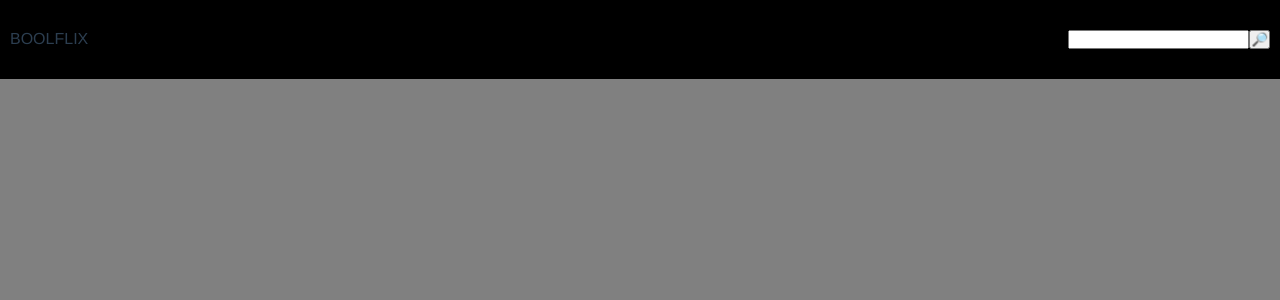
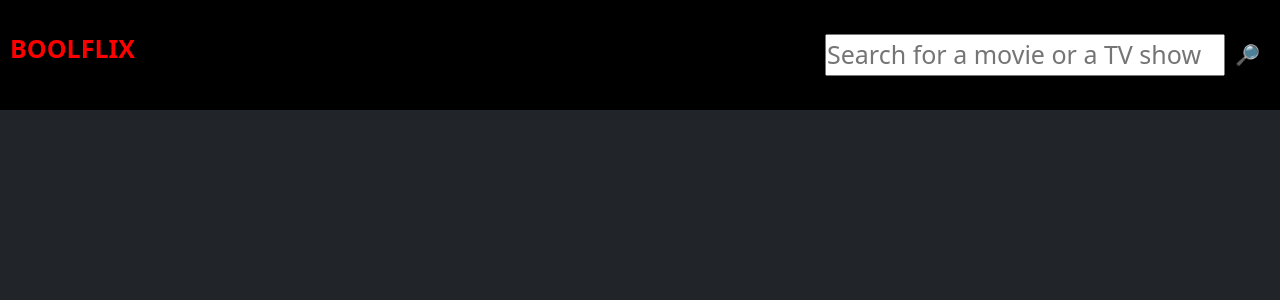
Before and after one commit to cincenfrank/vue-boolflix, a Vue app: page / in a window 1280 px wide. Shown: the top 300 px of the page. Built offline with nearby package versions, Linux system fonts and the light colour scheme.

Commit message:
added bootstrap and minor bugfixing

```diff
--- a/package.json
+++ b/package.json
@@ -10,6 +10,7 @@
   },
   "dependencies": {
     "axios": "^0.24.0",
+    "bootstrap": "^5.1.3",
     "core-js": "^3.6.5",
     "vue": "^2.6.11"
   },
--- a/src/App.vue
+++ b/src/App.vue
@@ -1,17 +1,18 @@
 <template>
-  <div id="app">
+  <div id="app" class="vh-100 overflow-hidden">
     <header>
       <nav>
         <span>BOOLFLIX</span>
         <SearchBar @onSearch="onSearch"></SearchBar>
       </nav>
     </header>
-    <main>
-      <h2 v-if="moviesList.length > 0">Movies</h2>
-      <div class="shell">
+    <main class="overflow-auto h-100 bg-dark">
+      <div class="container">
+        <SearchPage v-if="searchPage" :queryString="queryString"></SearchPage>
+        <!-- <h2 v-if="moviesList.length > 0">Movies</h2>
+      <div class="row row-cols-2 row-cols-md-3 row-cols-lg-4 row-cols-xl-5">
+        <div class="col p-0" v-for="movie in moviesList" :key="movie.id">
           <MediaCard
-          v-for="movie in moviesList"
-          :key="movie.id"
             :title="movie.title"
             :countryCode="movie.original_language"
             :originalTitle="movie.original_title"
@@ -19,6 +20,7 @@
             :posterPath="movie.poster_path"
             :overview="movie.overview"
           ></MediaCard>
+        </div>
       </div>
       <h2 v-if="seriesList.length > 0">TV Series</h2>
       <div class="shell">
@@ -32,51 +34,58 @@
           :posterPath="serie.poster_path"
           :overview="serie.overview"
         ></MediaCard>
+      </div> -->
       </div>
     </main>
   </div>
 </template>
 
 <script>
-import axios from "axios";
 import SearchBar from "./components/SearchBar.vue";
-import MediaCard from "./components/MediaCard.vue";
+import SearchPage from "./components/SearchPage.vue";
+// import MediaCard from "./components/MediaCard.vue";
 export default {
   name: "App",
-  components: { SearchBar, MediaCard },
+  components: { SearchBar, SearchPage },
   data() {
-    return {
-      apiKey: "4315a46b8f5cb187030ac497d365dea0",
-      apiEndpoint: "https://api.themoviedb.org/3",
-      apiConfig: {
-        movies: {
-          url: "/search/movie",
-          variableListName: "moviesList",
-        },
-        series: {
-          url: "/search/tv",
-          variableListName: "seriesList",
-        },
-      },
-      moviesList: [],
-      seriesList: [],
-    };
+    return { queryString: "", searchPage: false };
+    //   return {
+    //     apiKey: "4315a46b8f5cb187030ac497d365dea0",
+    //     apiEndpoint: "https://api.themoviedb.org/3",
+    //     apiConfig: {
+    //       movies: {
+    //         url: "/search/movie",
+    //         variableListName: "moviesList",
+    //       },
+    //       series: {
+    //         url: "/search/tv",
+    //         variableListName: "seriesList",
+    //       },
+    //     },
+    //     moviesList: [],
+    //     seriesList: [],
+    //   };
   },
   methods: {
-    onSearch(queryString) {
-      this.search("movies", queryString);
-      this.search("series", queryString);
+    onSearch(newQueryString) {
+      if (newQueryString.trim()) {
+        // debugger;
+        this.queryString = newQueryString;
+        this.searchPage = true;
+      }
+      // this.search("movies", queryString);
+      // this.search("series", queryString);
     },
-    search(apiType, queryText) {
-      axios
-        .get(this.apiEndpoint + this.apiConfig[apiType].url, {
-          params: { api_key: this.apiKey, query: queryText },
-        })
-        .then((resp) => {
-          console.log(resp.data);
-          this[this.apiConfig[apiType].variableListName] = resp.data.results;
-        });
-    },
+    // search(apiType, queryText) {
+    //   axios
+    //     .get(this.apiEndpoint + this.apiConfig[apiType].url, {
+    //       params: { api_key: this.apiKey, query: queryText },
+    //     })
+    //     .then((resp) => {
+    //       console.log(resp.data);
+    //       this[this.apiConfig[apiType].variableListName] = resp.data.results;
+    //     });
+    // },
 
     // searchSeries(searchedText) {
     //   axios
@@ -92,12 +101,12 @@ export default {
 
 <style lang="scss">
 @import "@/styles/app.scss";
-#app {
-  font-family: Avenir, Helvetica, Arial, sans-serif;
-  -webkit-font-smoothing: antialiased;
-  -moz-osx-font-smoothing: grayscale;
-  text-align: center;
-  color: #2c3e50;
+// #app {
+// font-family: Avenir, Helvetica, Arial, sans-serif;
+// -webkit-font-smoothing: antialiased;
+// -moz-osx-font-smoothing: grayscale;
+// text-align: center;
+// color: #2c3e50;
 // margin-top: 60px;
-}
+// }
 </style>
--- a/src/components/MediaCard.vue
+++ b/src/components/MediaCard.vue
@@ -3,24 +3,24 @@
     <img :src="posterUrl" :alt="title + ' poster'" />
     <div class="card-overlay">
       <p>
-        <strong>Title </strong>
+        <strong>Title: </strong>
         <span>{{ title }}</span>
       </p>
       <p>
-        <strong>Original Country </strong>
+        <strong>Original Language: </strong>
         <span> {{ countryFlag }}</span>
       </p>
-      <p>
-        <strong>Original Title </strong>
+      <p v-if="originalTitle !== title">
+        <strong>Original Title: </strong>
         <span> {{ originalTitle }}</span>
       </p>
       <p>
-        <strong>Voto </strong>
-        <StarsRank :rank="rankStarNumber"></StarsRank>
+        <strong>Voto: </strong>
+        <StarsRank :rank="rankStarNumber" class="stars-rank"></StarsRank>
       </p>
-      <p>
-        <strong>Overview </strong>
-        <span> {{ overview }}</span>
+      <strong>Overview </strong>
+      <p class="overview">
+        <span> {{ overview ? overview : "overview not available" }}</span>
       </p>
     </div>
   </div>
@@ -47,6 +47,15 @@ export default {
         es: "🇪🇸",
         de: "🇩🇪",
         fr: "🇫🇷",
+        sv: "🇸🇪",
+        cs: "🇨🇿",
+        pl: "🇵🇱",
+        pt: "🇵🇹",
+        hi: "🇮🇳",
+        tl: "🇵🇭",
+        ko: "🇰🇷",
+        zh: "🇨🇳",
+        hr: "🇭🇷",
         default: "🗺",
       },
       posterBaseUrl: "https://image.tmdb.org/t/p/",
@@ -56,13 +65,18 @@ export default {
   methods: {},
   computed: {
     posterUrl() {
-      return this.posterBaseUrl + this.defaultImageSize + this.posterPath;
+      if (this.posterPath) {
+        return this.posterBaseUrl + this.defaultImageSize + this.posterPath;
+      } else {
+        return require("@/assets/no_image.jpeg");
+      }
     },
 
     countryFlag() {
-      if (Object.keys(this.flagObject).includes(this.countryCode)) {
-        return this.flagObject[this.countryCode];
+      if (this.flagObject[this.countryCode.toLowerCase()]) {
+        return this.flagObject[this.countryCode.toLowerCase()];
       }
+      console.log(this.countryCode);
       return this.flagObject.default;
     },
     rankStarNumber() {
--- a/src/components/SearchBar.vue
+++ b/src/components/SearchBar.vue
@@ -1,7 +1,13 @@
 <template>
-  <div>
-    <input type="text" v-model="inputText" @keydown.enter="startSearch" />
-    <button @click="startSearch">🔎</button>
+  <div class="search-bar">
+    <input
+      class="search-box"
+      type="text"
+      v-model="inputText"
+      @keydown.enter="startSearch"
+      placeholder="Search for a movie or a TV show"
+    />
+    <div class="search-button" @click="startSearch">🔎</div>
   </div>
 </template>
 
--- /dev/null
+++ b/src/components/SearchPage.vue
@@ -0,0 +1,91 @@
+<template>
+  <div>
+    <h2 v-if="moviesList.length > 0" class="text-white">Movies</h2>
+    <div class="row row-cols-2 row-cols-md-3 row-cols-lg-4 row-cols-xl-5">
+      <div class="col p-0" v-for="movie in moviesList" :key="movie.id">
+        <MediaCard
+          :title="movie.title"
+          :countryCode="movie.original_language"
+          :originalTitle="movie.original_title"
+          :rank="movie.vote_average"
+          :posterPath="movie.poster_path"
+          :overview="movie.overview"
+        ></MediaCard>
+      </div>
+    </div>
+
+    <h2 v-if="seriesList.length > 0" class="text-white">TV Series</h2>
+    <div class="row row-cols-2 row-cols-md-3 row-cols-lg-4 row-cols-xl-5">
+      <div class="col p-0" v-for="serie in seriesList" :key="serie.id">
+        <MediaCard
+          :title="serie.name"
+          :countryCode="serie.original_language"
+          :originalTitle="serie.original_name"
+          :rank="serie.vote_average"
+          :posterPath="serie.poster_path"
+          :overview="serie.overview"
+        ></MediaCard>
+      </div>
+    </div>
+  </div>
+</template>
+
+<script>
+import axios from "axios";
+import MediaCard from "./MediaCard.vue";
+
+export default {
+  components: { MediaCard },
+  name: "SearchPage",
+  props: { queryString: String },
+  data() {
+    return {
+      apiKey: "4315a46b8f5cb187030ac497d365dea0",
+      apiEndpoint: "https://api.themoviedb.org/3",
+      apiConfig: {
+        movies: {
+          url: "/search/movie",
+          variableListName: "moviesList",
+        },
+        series: {
+          url: "/search/tv",
+          variableListName: "seriesList",
+        },
+      },
+      moviesList: [],
+      seriesList: [],
+    };
+  },
+
+  methods: {
+    onSearch() {
+      if (this.queryString.trim()) {
+        // debugger;
+        this.search("movies", this.queryString);
+        this.search("series", this.queryString);
+      }
+    },
+    search(apiType, queryText) {
+      axios
+        .get(this.apiEndpoint + this.apiConfig[apiType].url, {
+          params: { api_key: this.apiKey, query: queryText },
+        })
+        .then((resp) => {
+          console.log(resp.data);
+          this[this.apiConfig[apiType].variableListName] = resp.data.results;
+        });
+    },
+  },
+  watch: {
+    queryString: function () {
+      this.onSearch();
+    },
+  },
+  mounted() {
+    this.onSearch();
+  },
+};
+</script>
+
+<style>
+</style>
--- a/src/styles/app.scss
+++ b/src/styles/app.scss
@@ -1,11 +1,16 @@
 @import "variables.scss";
+@import "search_bar.scss";
 @import "media_card.scss";
+
 header {
   nav {
     display: flex;
     justify-content: space-between;
     background-color: black;
-    padding: 30px 10px;
+    padding: $padding-10 * 3 $padding-10;
+    color: red;
+    font-weight: bold;
+    font-size: 25px;
   }
 }
 * {
@@ -16,10 +21,3 @@ header {
 body {
   background-color: gray;
 }
-main {
-  .shell {
-    display: flex;
-    flex-wrap: wrap;
-    gap: $poster-gap;
-  }
-}
--- a/src/styles/media_card.scss
+++ b/src/styles/media_card.scss
@@ -1,37 +1,53 @@
 .media-card {
   //   margin: 10px;
+  padding: 0;
   position: relative;
   display: inline-block;
   //   overflow: auto;
   //   height: 500px;
-  flex-basis: calc(
-    (100% / $poster-elements) -
-      (($poster-gap * ($poster-elements - 1)) / $poster-elements)
-  );
+  overflow: hidden;
+  width: 100%;
+  height: 100%;
+  //   flex-basis: calc(
+  //     (100% / $poster-elements) -
+  //       (($poster-gap * ($poster-elements - 1)) / $poster-elements)
+  //   );
   img {
     height: 100%;
     width: 100%;
     object-fit: cover;
+    transition: filter $card-animation-time;
   }
   &:hover {
+    img {
+      filter: blur(5px);
+    }
     .card-overlay {
       opacity: 1;
+      top: 0;
     }
   }
   .card-overlay {
-    padding: 10px;
+    padding: $padding-10;
     height: 100%;
     position: absolute;
-    top: 0;
+    top: 100%;
     bottom: 0;
     left: 0;
     right: 0;
     display: flex;
     flex-direction: column;
-    background-color: rgba(2, 2, 2, 0.8);
+    background-color: rgba(2, 2, 2, 0.6);
     color: white;
     opacity: 0;
-    transition: opacity 0.4s;
-    overflow: auto;
+    transition: all $card-animation-time;
+    // transition: heigth $card-animation-time;
+    overflow: hidden;
+    .stars-rank {
+      display: inline-block;
+    }
+    .overview {
+      overflow: auto;
+    }
   }
 }
--- /dev/null
+++ b/src/styles/search_bar.scss
@@ -0,0 +1,19 @@
+.search-bar {
+  display: flex;
+  justify-content: center;
+  align-items: center;
+  .search-box {
+    min-width: 400px;
+  }
+  .search-button {
+    // display: inline-block;
+    padding: $padding-10;
+    cursor: pointer;
+    font-size: 20px;
+    transition: transform 0.5s;
+
+    &:hover {
+      transform: scale(1.5);
+    }
+  }
+}
--- a/src/styles/variables.scss
+++ b/src/styles/variables.scss
@@ -1,2 +1,4 @@
 $poster-elements: 5;
 $poster-gap: 5px;
+$card-animation-time: 0.3s;
+$padding-10: 10px;
```
Also changed, not shown: src/main.js (+7 -6 lines), src/assets/no_image.jpeg (added), 1 other file (tests, documents, lock files or other folders). Lines whose indentation alone changed are shown as unchanged.
